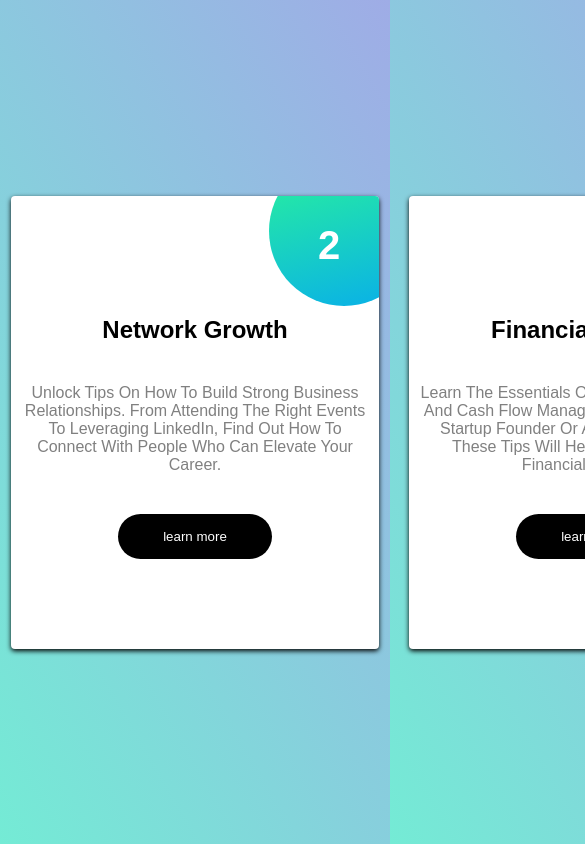
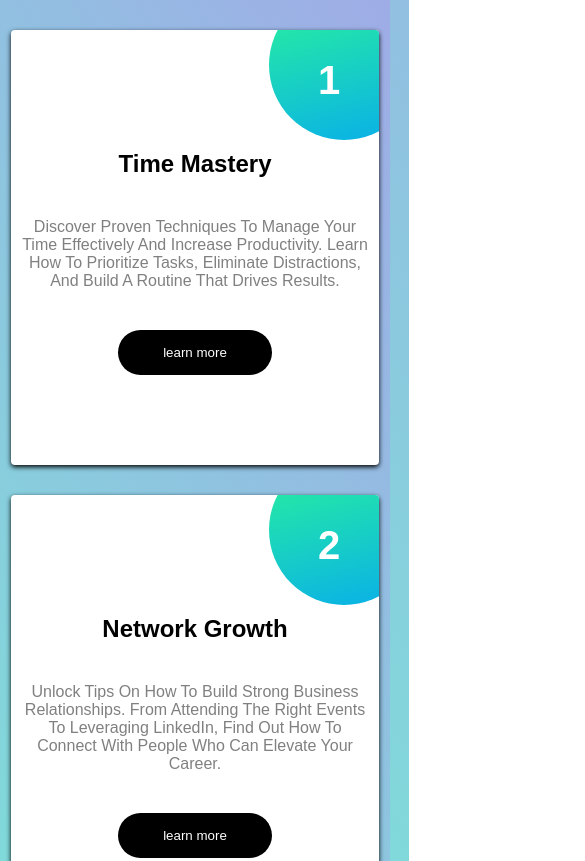
Before and after one commit to OmarSheta2011/mission-4, a plain HTML site: page index.html in a window 390 px wide. Shown: the top 861 px of the page, 585 px wide, since content can reach past the window. Drawn offline with Linux system fonts and the light colour scheme.

Commit message:
made the cards responsive

```diff
--- a/style.css
+++ b/style.css
@@ -17,8 +17,8 @@
 
 body {
   font-size: 1.6rem;
-  height: 100vh;
-  width: 100vw;
+  min-height: 100vh;
+  max-width: 100vw;
   display: flex;
   justify-content: center;
   align-items: center;
@@ -27,7 +27,7 @@ body {
 
 .container {
   display: grid;
-  grid-template-columns: repeat(3, 36.8rem);
+  grid-template-columns: repeat(auto-fit, minmax(36.8rem, 1fr));
   grid-template-rows: 1fr;
   padding: 3rem;
   gap: 3rem;
```
